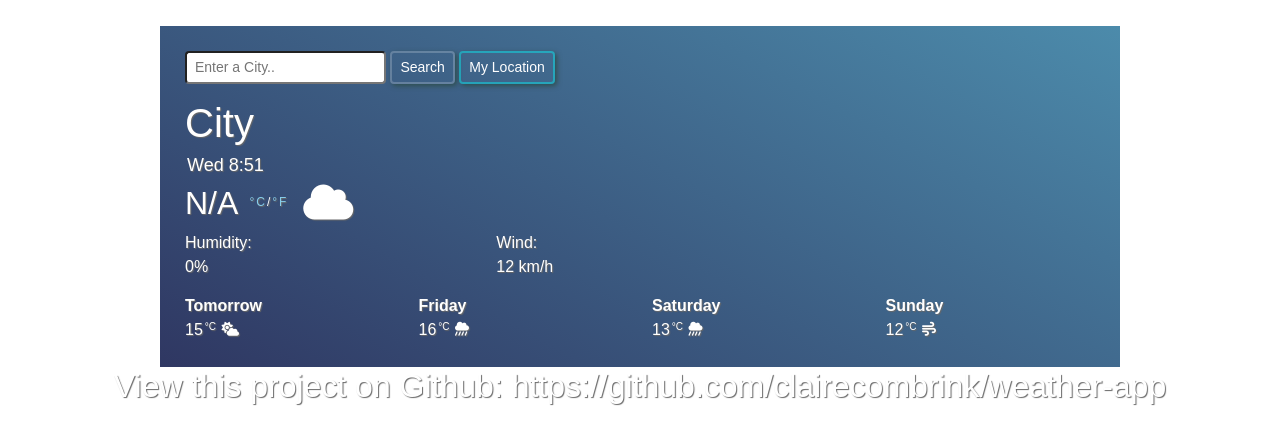
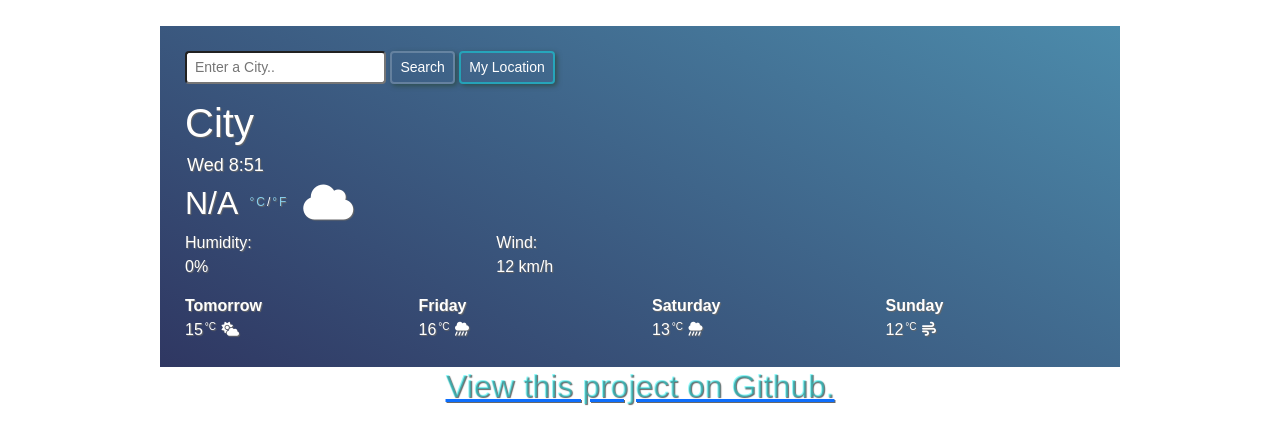
Before and after one commit to clairecombrink/weather-app, a plain HTML site: page index.html in a window 1280 px wide. Drawn offline with nearby package versions, Linux system fonts and the light colour scheme.

Commit message:
Fixed broken Github link, added style.

```diff
--- a/index.html
+++ b/index.html
@@ -62,7 +62,7 @@
             </div>
         </div>
     </div>
-    <h2 id="github-link">View this project on Github: <a>https://github.com/clairecombrink/weather-app</a></h2>
+    <a href="https://github.com/clairecombrink/weather-app"><h2 id="github-link">View this project on Github.</h2></a>
 
     <script src="src/index.js" defer></script>
 </body>
--- a/src/styles.css
+++ b/src/styles.css
@@ -66,4 +66,5 @@ h1 {
 
 #github-link {
     text-align: center;
+    color:rgba(0, 255, 255, 0.405);
 }
```
